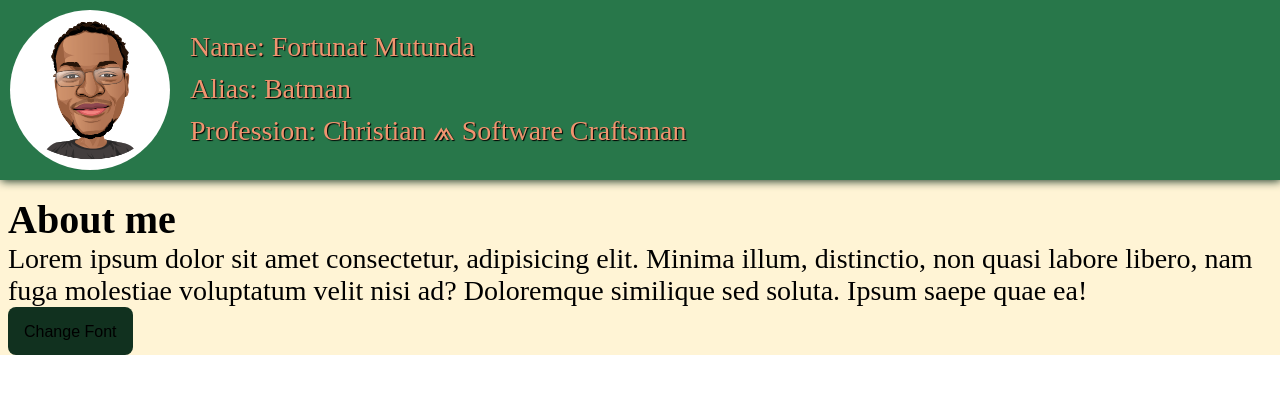
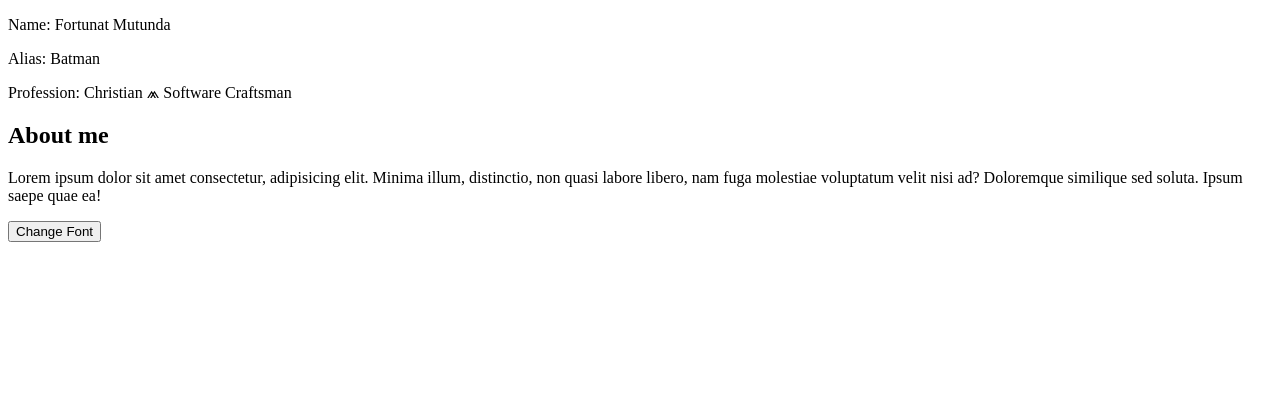
Before and after one commit to FottyM/interneting-is-hard, a plain HTML site: page chapters/chapter-1/demo/index.html in a window 1280 px wide. Drawn offline with Linux system fonts and the light colour scheme.

Commit message:
Chap 1 - cleanup

```diff
--- a/chapters/chapter-1/demo/index.html
+++ b/chapters/chapter-1/demo/index.html
@@ -1,94 +1,16 @@
 <!DOCTYPE html>
 <html lang="en">
-
     <head>
         <meta charset="UTF-8">
         <meta http-equiv="X-UA-Compatible" content="IE=edge">
         <meta name="viewport" content="width=device-width, initial-scale=1.0">
         <title>Fancy site</title>
-    <style>
-        * {
-            margin: 0;
-            padding: 0;
-            font-family: sans-serif;
-            font-size: 16px;
-        }
-
-        .wrapper {
-            display: flex;
-            flex-direction: column;
-            height: 100%;
-        }
-
-        .header {
-            max-height: 200px;
-            background-color: #28774A;
-            color: whitesmoke;
-            display: flex;
-            filter: drop-shadow(1px 1px 5px #11311f);
-        }
-
-        .header>* {
-            margin: 10px;
-        }
-
-        .header .details {
-            display: flex;
-            flex-direction: column;
-            justify-content: center;
-        }
-
-        .header .details>p {
-            padding: 5px 0;
-            font-size: 1.75rem;
-            color: #f0946f;
-            text-shadow: 1px 1px 1px black;
-            /* text-decoration: underline; */
-        }
-
-        .header .profile-pic {
-            max-height: 160px;
-            border-radius: 600px;
-        }
-
-        .body {
-            padding: 16px 8px 0 8px;
-            background-color: #FFF4D5;
-            height: 100%;
-        }
-
-        h1 {
-            font-size: 2.5rem;
-            font-family: 'savoye let', serif;
-        }
-
-        p {
-            font-size: 1.75rem;
-            font-family: 'savoye let', serif;
-        }
-
-        h1.fonty {
-            font-family: Arial, Helvetica, sans-serif;
-        }
-
-        p.fonty {
-            font-family: Arial, Helvetica, sans-serif;
-        }
-
-        button.btn {
-            padding: 1rem;
-            height: 3rem;
-            border-radius: 8px;
-            border: none;
-            background-color: #11311f;
-        }
-    </style>
     </head>
 
     <body>
         <div class="wrapper">
             <section class="header">
-            <img src="../assets/mutunda.png" alt="mutunda" class="profile-pic">
+                <!-- <img src="../assets/mutunda.png" alt="mutunda" class="profile-pic"> -->
                 <section class="details">
                     <p>Name: Fortunat Mutunda</p>
                     <p>Alias: Batman</p>
@@ -107,17 +29,5 @@
                 </button>
             </section>
         </div>
-    <script>
-        // let clickCount = 0;
-        // const title = document.querySelector('.title')
-        // title.addEventListener('click', (e) => {
-        //     clickCount += 1;
-        //     title.textContent = 'Last change to back off'
-        //     if (clickCount >= 2) {
-        //         title.remove()
-        //     }
-        // })
-    </script>
     </body>
-
 </html>
```
Also changed, not shown: chapters/chapter-1/index.html (+32 -11 lines). Lines whose indentation alone changed are shown as unchanged.
